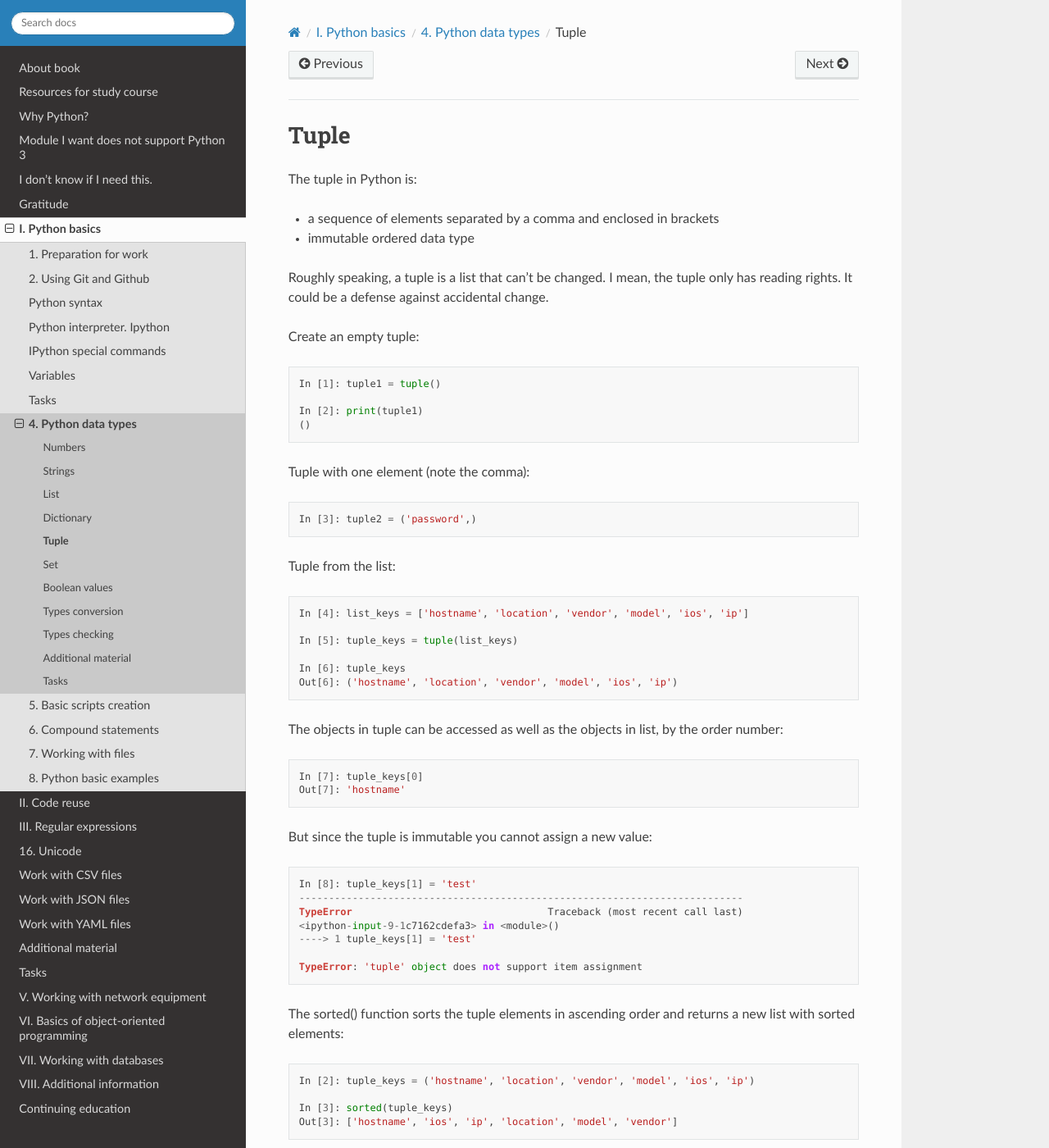
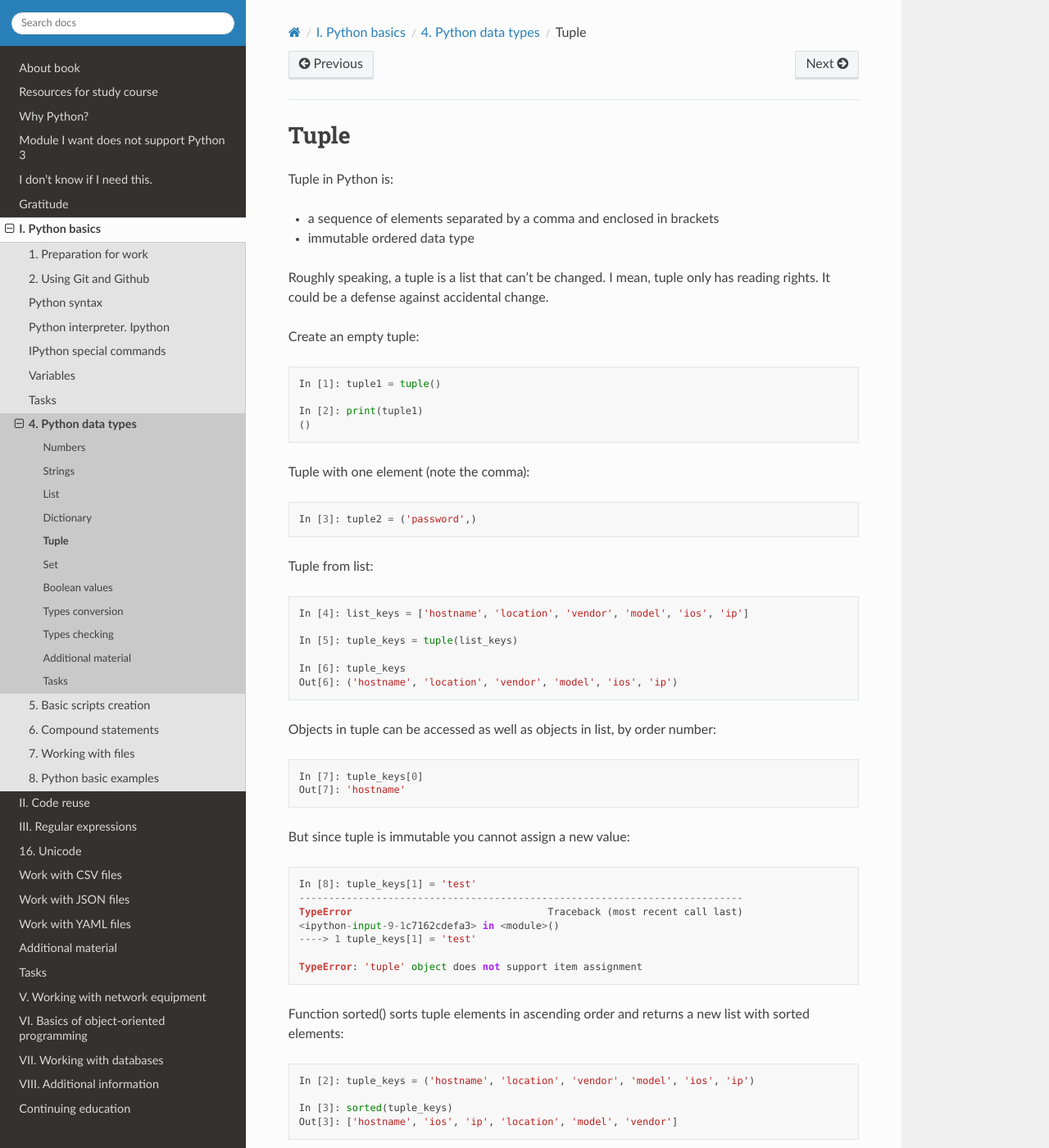
Before and after one commit to natenka/pyneng-book-en, a Sphinx documentation site: the page built from docs/source/book/04_data_structures/7_tuple.rst, in a window 1280 px wide and 1400 px high. Shown: the whole window at 82% size. Built offline with Sphinx 7.4.7 and the Read the Docs theme 2.0.0, drawn with Linux system fonts in a browser that asks for light colours; pages that are not in the unit, such as notebooks, are missing from menus.

Commit message:
Update 7_tuple.rst

```diff
--- a/docs/source/book/04_data_structures/7_tuple.rst
+++ b/docs/source/book/04_data_structures/7_tuple.rst
@@ -2,12 +2,12 @@ Tuple
 --------------
 
 
-The tuple in Python is:
+Tuple in Python is:
 
 * a sequence of elements separated by a comma and enclosed in brackets
 * immutable ordered data type
 
-Roughly speaking, a tuple is a list that can’t be changed. I mean, the tuple only has reading rights. It could be a defense against accidental change.
+Roughly speaking, a tuple is a list that can’t be changed. I mean, tuple only has reading rights. It could be a defense against accidental change.
 
 Create an empty tuple:
 
@@ -24,7 +24,7 @@ Tuple with one element (note the comma):
 
     In [3]: tuple2 = ('password',)
 
-Tuple from the list:
+Tuple from list:
 
 .. code:: python
 
@@ -35,14 +35,14 @@ Tuple from the list:
     In [6]: tuple_keys
     Out[6]: ('hostname', 'location', 'vendor', 'model', 'ios', 'ip')
 
-The objects in tuple can be accessed as well as the objects in list, by the order number:
+Objects in tuple can be accessed as well as objects in list, by order number:
 
 .. code:: python
 
     In [7]: tuple_keys[0]
     Out[7]: 'hostname'
 
-But since the tuple is immutable you cannot assign a new value:
+But since tuple is immutable you cannot assign a new value:
 
 .. code:: python
 
@@ -54,7 +54,7 @@ But since the tuple is immutable you cannot assign a new value:
 
     TypeError: 'tuple' object does not support item assignment
 
-The sorted() function sorts the tuple elements in ascending order and returns a new list with sorted elements:
+Function sorted() sorts tuple elements in ascending order and returns a new list with sorted elements:
 
 .. code:: python
 
```
